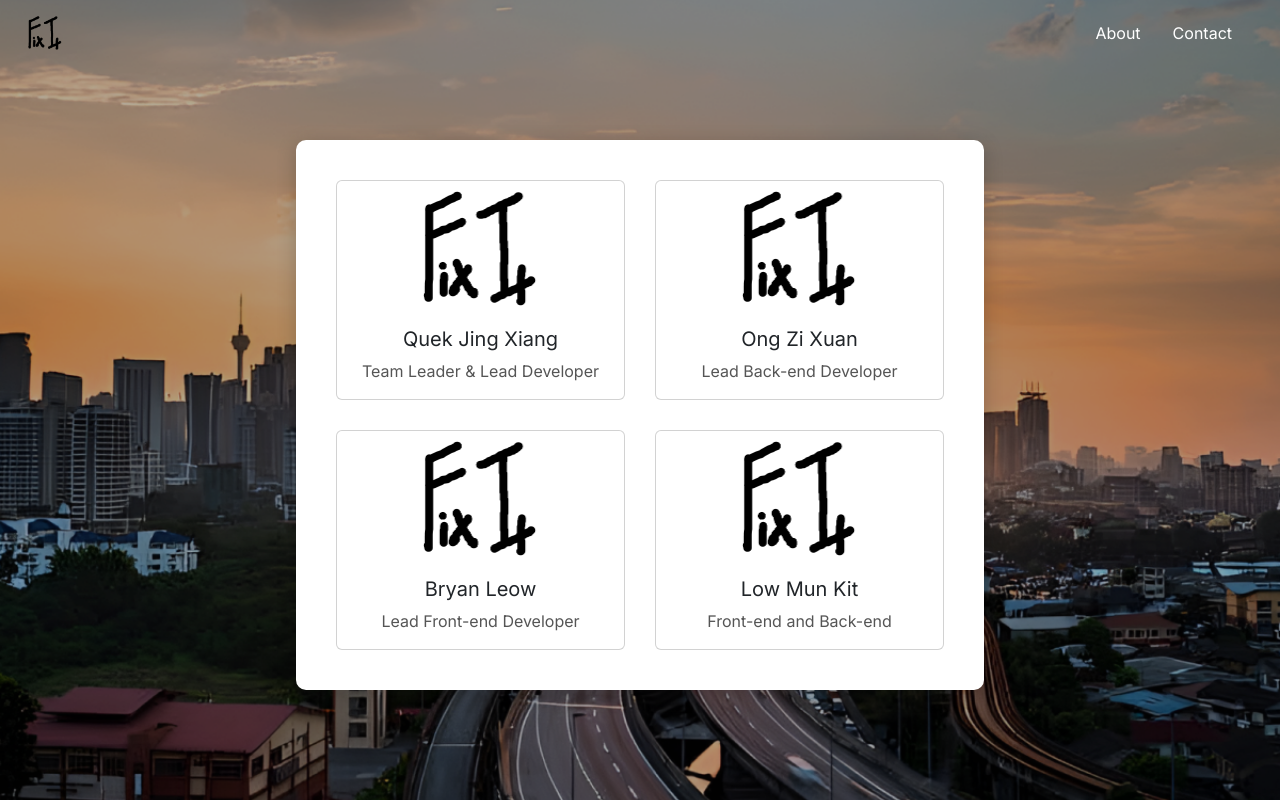
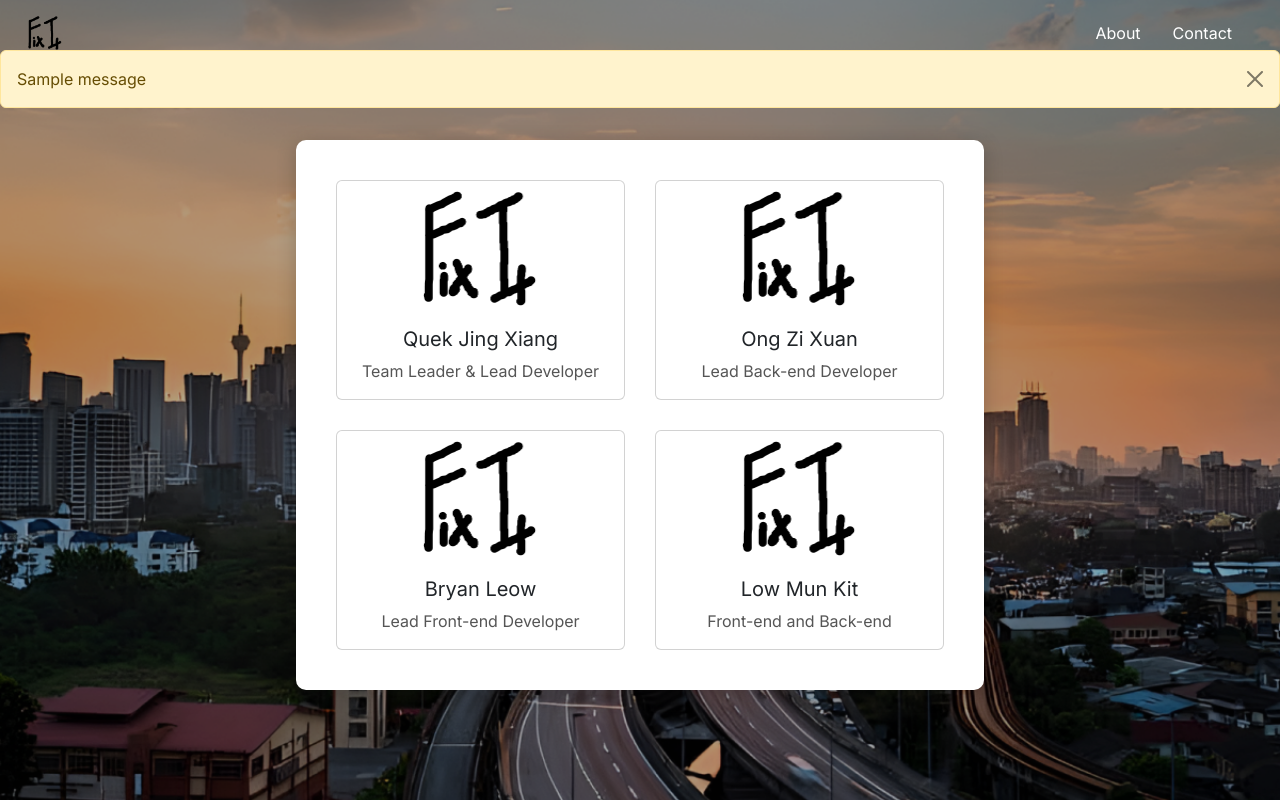
Before and after one commit to democraticduck/fixit, a Django app: page /about in a window 1280 px wide. Run offline with Django 4.2, Linux system fonts and the light colour scheme; tables that the repository leaves empty hold one stand-in row (values such as "Sample post"); one stand-in notice (Sample message) is shown; parts of the project's set-up code (start-up, migrations or seed data) failed here and were passed over; some libraries are stand-ins or nearby versions.

Commit message:
added messages in layout

```diff
--- a/app/templates/app/layout.html
+++ b/app/templates/app/layout.html
@@ -8,7 +8,7 @@
       href="https://fonts.googleapis.com/css?family=Inter&display=swap"
       rel="stylesheet"
     />
-    <link rel="stylesheet" href="{% static 'styles.css' %}" />
+
     {% bootstrap_css %} {% bootstrap_javascript %}
 
     <style>
@@ -67,7 +67,7 @@
         position: fixed;
         top: 0;
         width: 100%;
-        z-index: 10;
+        z-index: 99;
         background: transparent !important;
       }
 
@@ -88,7 +88,21 @@
   </head>
 
   <body>
-    {% include 'app/navbar.html' %}
+    {% if messages %} {% for message in messages %}
+    <div
+      class="alert alert-warning alert-dismissible fade show"
+      style="position: fixed; top: 50px; width: 100%; z-index: 100"
+      role="alert"
+    >
+      {{ message }}
+      <button
+        type="button"
+        class="btn-close"
+        data-bs-dismiss="alert"
+        aria-label="Close"
+      ></button>
+    </div>
+    {% endfor %} {% endif %} {% include 'app/navbar.html' %}
     <div class="hero">
       <div class="hero-overlay"></div>
       <div class="hero-content"></div>
--- a/app/views.py
+++ b/app/views.py
@@ -64,7 +64,7 @@ def handle_upload(f, dir_path, name):
         for chunk in f.chunks():
             destination.write(chunk)
 
-    print('success')
+
 
 
 class ReportView(BaseView):
@@ -93,10 +93,10 @@ class ReportView(BaseView):
             obj.user_id = request.user
             obj.photo_url = dir_name #save as name of dir
             obj.save()
-            messages.success(request, ('Success!'))
+            messages.success(request, ('Report submitted!'))
             return redirect('/reportlist')
         else:
-            messages.success(request, ('Please fill in required fields'))
+            messages.error(request, ('Error in submitting'))
             return redirect('/report')
 
 """
@@ -153,7 +153,7 @@ class Login(BaseView):
             return(redirect('/home'))
 
         if not ic.isdigit() or password == '':
-            messages.info(request, ('Invalid field(s)')) #add to html
+            messages.error(request, ('Invalid field(s)')) #add to html
             return redirect('/login')
 
         user = authenticate(request, username=ic, password=password)
@@ -163,7 +163,7 @@ class Login(BaseView):
             messages.success(request, ('Successfully login!'))
             return(redirect('/home'))
 
-        messages.success(request, ('Invalid ic or password'))
+        messages.error(request, ('Invalid ic or password'))
         return redirect('/login')
 
 """
@@ -387,6 +387,7 @@ class CoordinatorReportDetail(BaseView):
             messages.success(request, "Report updated.")
             return redirect('/coordinator/reportlist')
 
+        messages.error(request, "Report not updated.")
         return render(request, self.template_name, context)
 
 """
```
Also changed, not shown: app/models.py (+0 -8 lines).
